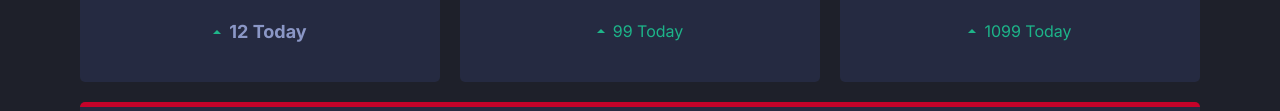
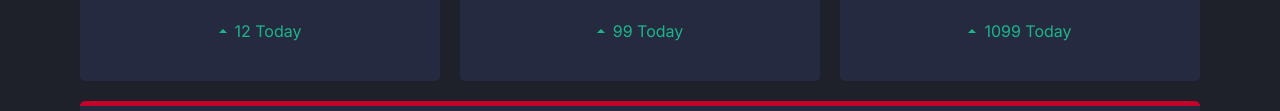
Before and after one commit to ArilessTir/FrontEndMentor-social-media-dashboard, a plain HTML site: page index.html in a window 1280 px wide. Shown: the part 304-415 px from the top of the page. Drawn offline with Linux system fonts and the light colour scheme.

Commit message:
fix design

```diff
--- a/index.html
+++ b/index.html
@@ -44,7 +44,7 @@
         <p class="folowers-txt">Followers</p>
         <div class="folowers-flex up">
           <img src="images/icon-up.svg" alt="arrow up icon">
-          <p class="col__txt"> 12 Today</p>
+          <p> 12 Today</p>
         </div>
       </div>
 
```
